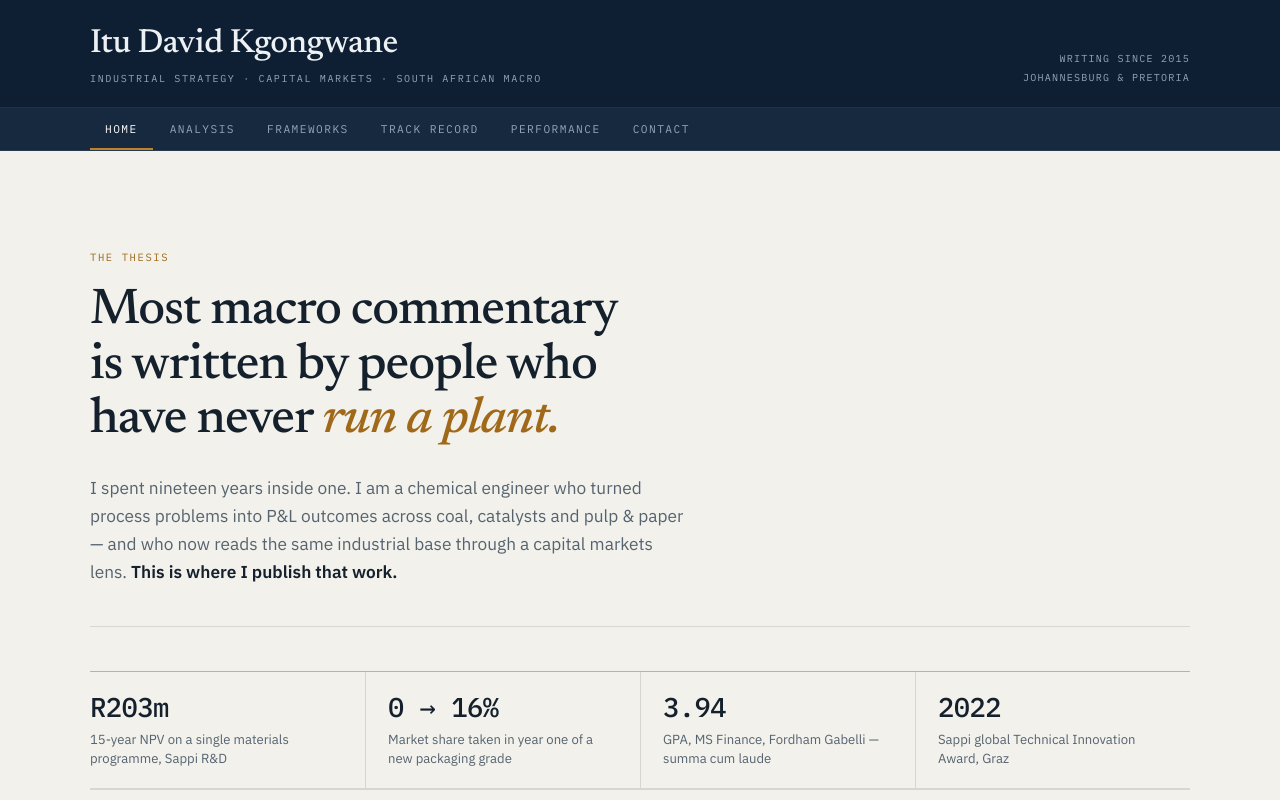
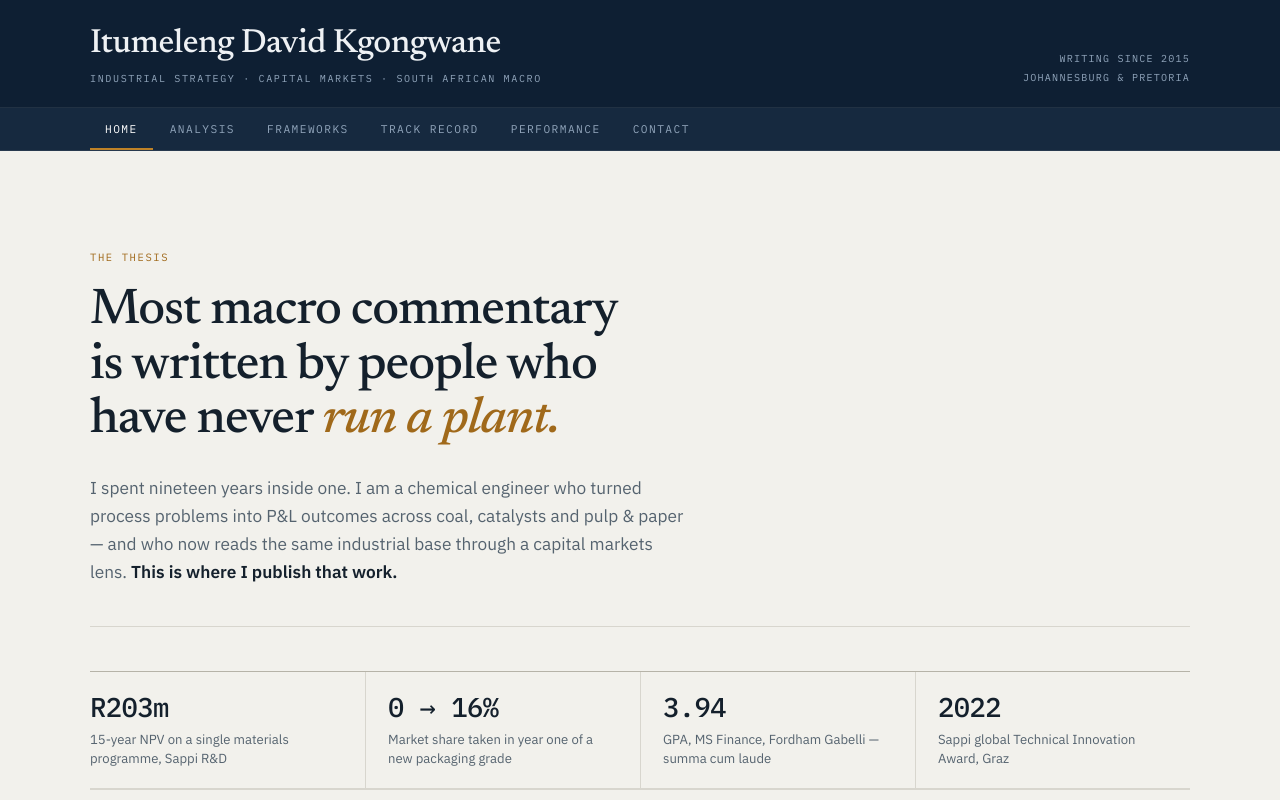
Before and after one commit to coworkfixerctrl/Itumeleng, a plain HTML site: page index.html in a window 1280 px wide. Shown: the top 800 px of the page. Drawn offline with Linux system fonts and the light colour scheme.

Commit message:
index.html

```diff
--- a/index.html
+++ b/index.html
@@ -440,7 +440,7 @@
 <header class="masthead">
   <div class="mast-inner">
     <div>
-      <div class="wordmark">Itu&nbsp;David&nbsp;Kgongwane</div>
+      <div class="wordmark">Itumeleng&nbsp;David&nbsp;Kgongwane</div>
       <div class="mast-kicker">Industrial strategy · Capital markets · South African macro</div>
     </div>
     <div class="mast-meta">
```
